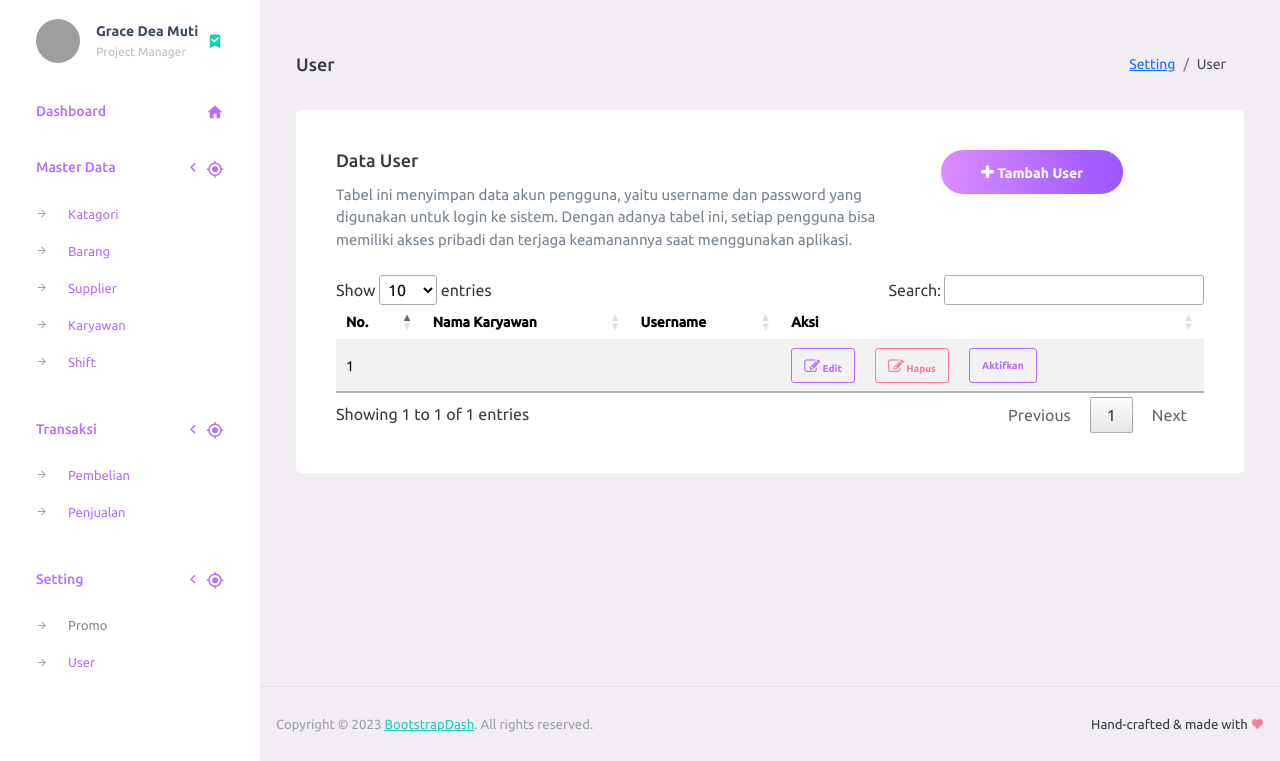
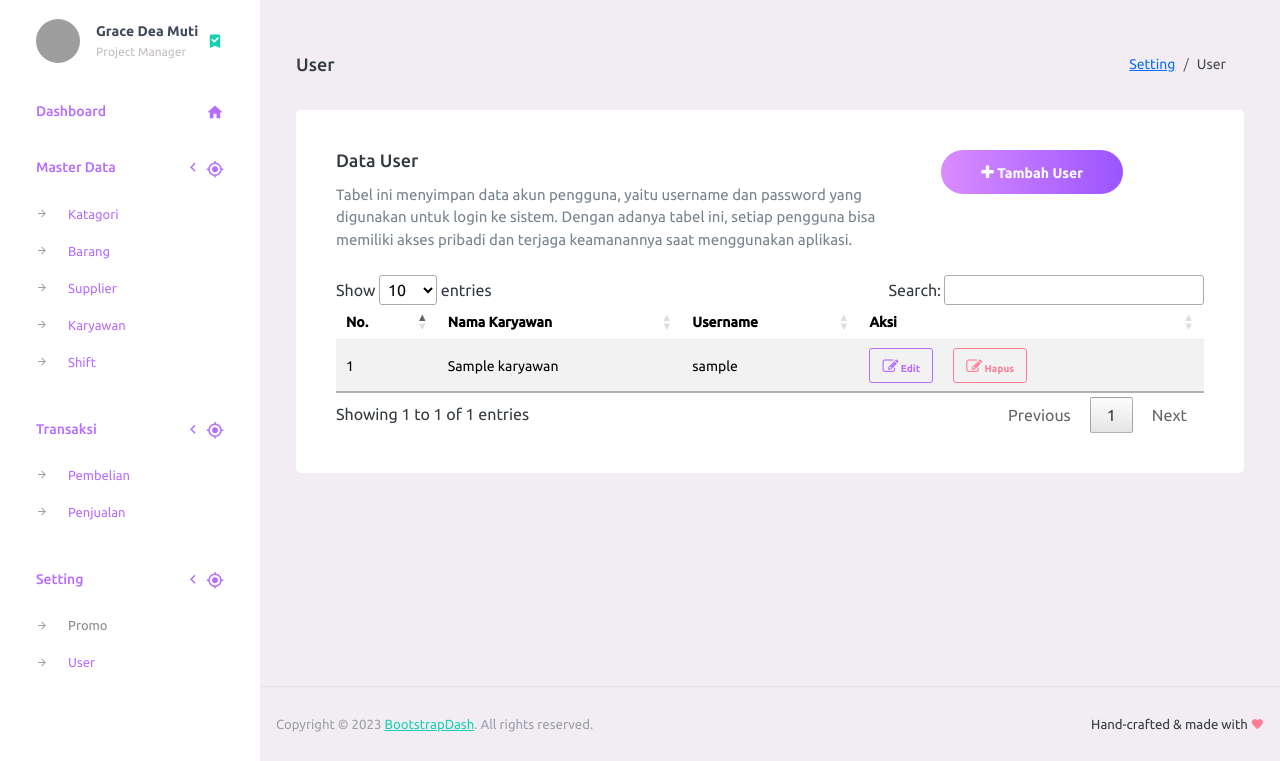
Before and after one commit to gracelaulina/minimarket, a PHP site: page /pages/user/index.php in a window 1280 px wide. Shown: the part 71-832 px from the top of the page. Run offline with PHP 8.4, Linux system fonts and the light colour scheme; tables that the repository leaves empty or names only in its code hold one stand-in row (values such as "Sample post"); data that the repository does not hold is empty; some libraries are stand-ins or nearby versions; grey boxes are pictures that could not be loaded.

Commit message:
CRUD USER

```diff
--- a/pages/user/index.php
+++ b/pages/user/index.php
@@ -80,27 +80,17 @@
                                         </thead>
                                         <tbody>
                                             <?php
-                                            $result = mysqli_query($mysqli, "SELECT * FROM kategori");
+                                            $result = mysqli_query($mysqli, "SELECT u.*, k.Nama AS nama_karyawan  FROM user u LEFT JOIN karyawan k ON u.ID_Karyawan = k.ID_Karyawan");
                                             $no = 1;
-                                            while ($kategori = mysqli_fetch_array($result)) {
+                                            while ($user = mysqli_fetch_array($result)) {
                                                 echo "<tr>";
                                                 echo "<td>" . $no++ . "</td>";
-                                                echo "<td>" . $kategori['Nama_Kategori'] . "</td>";
+                                                echo "<td>" . $user['nama_karyawan'] . "</td>";
+                                                echo "<td>" . $user['username'] . "</td>";
+
                                                 echo "<td>";
-                                                if ($kategori['Status'] == 'Aktif') {
-                                                    echo "<label class='badge badge-success'>" . $kategori['Status'] . "</label>";
-                                                } else {
-                                                    echo "<label class='badge badge-danger'>" . $kategori['Status'] . "</label>";
-                                                }
-                                                echo "</td>";
-                                                echo "<td>";
-                                                if ($kategori['Status'] == 'Aktif') {
-                                                    echo "<button class='btn btn-xs btn-outline-primary btn-fw padding-button' onclick='unpost(" . $kategori['ID_Kategori'] . ")'>Non-Aktifkan</button>";
-                                                } else {
-                                                    echo "<button class='btn btn-xs btn-outline-primary btn-fw padding-button' onclick='editData(" . $kategori['ID_Kategori'] . ")'><i class='fa fa-edit'></i> Edit</button>";
-                                                    echo "<button class='btn btn-xs btn-outline-danger btn-fw padding-button' onclick='hapus_data(" . $kategori['ID_Kategori'] . ")' ><i class='fa fa-edit'></i> Hapus</button>";
-                                                    echo "<button class='btn btn-xs btn-outline-primary btn-fw padding-button' onclick='posting(" . $kategori['ID_Kategori'] . ")'>Aktifkan</button>";
-                                                }
+                                                echo "<button class='btn btn-xs btn-outline-primary btn-fw padding-button' onclick='editData(" . $user['ID_Karyawan'] . ")'><i class='fa fa-edit'></i> Edit</button>";
+                                                echo "<button class='btn btn-xs btn-outline-danger btn-fw padding-button' onclick='hapus_data(" . $user['ID_Karyawan'] . ")' ><i class='fa fa-edit'></i> Hapus</button>";
                                                 echo "</td>";
                                             }
                                             ?>
@@ -116,7 +106,7 @@
                     <div class="modal-dialog modal-dialog-scrollable" role="document">
                         <div class="modal-content">
                             <div class="modal-header">
-                                <h5 class="modal-title" id="exampleModalScrollableTitle">Tambah Kategori</h5>
+                                <h5 class="modal-title" id="exampleModalScrollableTitle">Tambah User</h5>
                                 <button type="button" class="close" data-dismiss="modal" aria-label="Close" onclick="close_modal()">
                                     <span aria-hidden="true">&times;</span>
                                 </button>
@@ -125,10 +115,31 @@
                             <form method="post" target="_self" name="formku" id="formku" class="eventInsForm">
                                 <div class="modal-body">
                                     <div class="form-group">
-                                        <label for="kategori-nama">Nama Kategori</label>
-                                        <input type="hidden" name="kategori-id" id="kategori-id">
-                                        <input type="text" class="form-control" id="kategori-nama" name="kategori-nama" placeholder="Masukkan nama kategori">
-                                        <div class="invalid-feedback kategori-nama-ada inv-kategori-nama">
+                                        <label for="ID_Karyawan">Nama User</label>
+                                        <select name="ID_Karyawan" id="ID_Karyawan" class="form-control">
+                                            <option value="">Pilih Karyawan</option>
+                                            <?php
+                                            $query_karyawan = mysqli_query($mysqli, "SELECT * FROM karyawan");
+                                            while ($karyawan = mysqli_fetch_array($query_karyawan)) {
+                                                echo "<option value=" . $karyawan['ID_Karyawan'] . ">" . $karyawan['Nama'] . "</option>";
+                                            }
+                                            ?>
+                                        </select>
+                                        <div class="invalid-feedback ID_Karyawan-ada inv-ID_Karyawan">
+                                            &nbsp;
+                                        </div>
+                                    </div>
+                                    <div class="form-group">
+                                        <label for="username">Username</label>
+                                        <input type="text" name="username" id="username" class="form-control" placeholder="Masukan username">
+                                        <div class="invalid-feedback username-ada inv-username">
+                                            &nbsp;
+                                        </div>
+                                    </div>
+                                    <div class="form-group">
+                                        <label for="password">Password</label>
+                                        <input type="password" name="password" id="password" class="form-control" placeholder="Masukan password">
+                                        <div class="invalid-feedback password-ada inv-password">
                                             &nbsp;
                                         </div>
                                     </div>
@@ -176,46 +187,66 @@
         }
 
         function tambahData() {
-            $('#kategori-id').val('');
-            $('#kategori-nama').val('');
+            $('#ID_Karyawan').val('');
+            $('#username').val('');
+            $('#password').val('');
             dsState = "Input";
 
-            $("#exampleModalScrollableTitle").text('Tambah Kategori');
+            $("#exampleModalScrollableTitle").text('Tambah User');
             $("#exampleModalScrollable").modal('show');
         }
 
-        function editData(id_kategori) {
+        function editData(ID_Karyawan) {
             dsState = "Edit";
             $.ajax({
                 type: "POST",
-                url: "<?= $base_url ?>pages/kategori/proses.php",
+                url: "<?= $base_url ?>pages/user/proses.php",
                 data: {
-                    id_kategori: id_kategori,
+                    ID_Karyawan: ID_Karyawan,
                     action: 'edit'
                 },
                 dataType: "json",
                 success: function(result) {
-                    $('#kategori-nama').val(result.Nama_Kategori);
-                    $('#kategori-id').val(result.ID_Kategori);
-
-                    $("#exampleModalScrollableTitle").text('Edit Kategori');
+                    $('#ID_Karyawan').val(result.ID_Karyawan);
+                    $('#username').val(result.username);
+                    $('#password').val(result.password);
+                    $("#exampleModalScrollableTitle").text('Edit User');
                     $("#exampleModalScrollable").modal('show');
                 },
                 error: function(xhr, status, error) {
-                    console.error("Gagal mengambil data kategori:", error);
+                    console.error("Gagal mengambil data user:", error);
                     alert("Gagal mengambil data kategori.");
                 }
             });
         }
 
         function simpandata() {
-            const nama = $.trim($("#kategori-nama").val());
+            const ID_Karyawan = $.trim($("#ID_Karyawan").val());
+            const username = $.trim($("#username").val());
+            const password = $.trim($("#password").val());
 
-            if (nama === "") {
-                $(".inv-kategori-nama").html("Nama tidak boleh kosong!");
-                $('#kategori-nama').addClass('is-invalid');
+
+            if (ID_Karyawan === "") {
+                $(".inv-ID_Karyawan").html("Karyawan tidak boleh kosong!");
+                $('#ID_Karyawan').addClass('is-invalid');
                 setTimeout(() => {
-                    $('.inv-kategori-nama').hide(300);
+                    $('.inv-ID_Karyawan').hide(300);
+                }, 3000);
+                return;
+            }
+            if (username === "") {
+                $(".inv-username").html("username tidak boleh kosong!");
+                $('#username').addClass('is-invalid');
+                setTimeout(() => {
+                    $('.inv-username').hide(300);
+                }, 3000);
+                return;
+            }
+            if (password === "") {
+                $(".inv-password").html("password tidak boleh kosong!");
+                $('#password').addClass('is-invalid');
+                setTimeout(() => {
+                    $('.inv-password').hide(300);
                 }, 3000);
                 return;
             }
@@ -223,23 +254,25 @@
             if (dsState === "Input") {
                 $.ajax({
                     type: "POST",
-                    url: "<?= $base_url ?>pages/kategori/proses.php",
+                    url: "<?= $base_url ?>pages/user/proses.php",
                     data: {
-                        nama_kategori: nama,
-                        action: "cek_kategori"
+                        ID_Karyawan: ID_Karyawan,
+                        action: "cek_user"
                     },
                     success: function(result) {
                         if (result === "ADA") {
-                            $('.kategori-nama-ada').html("Nama kategori sudah tersedia!");
-                            $('.kategori-nama-ada').show();
+                            $('.ID_Karyawan-ada').html("Karyawan sudah punya akses!");
+                            $('.ID_Karyawan-ada').show();
                         } else {
-                            $('.kategori-nama-ada').hide();
+                            $('.ID_Karyawan-ada').hide();
                             // ajax simpan data
                             $.ajax({
                                 type: "POST",
-                                url: "<?= $base_url ?>pages/kategori/proses.php",
+                                url: "<?= $base_url ?>pages/user/proses.php",
                                 data: {
-                                    nama_kategori: nama,
+                                    ID_Karyawan: ID_Karyawan,
+                                    username: username,
+                                    password: password,
                                     action: "tambah_data"
                                 },
                                 dataType: "json",
@@ -278,10 +311,11 @@
                 // ajax edit data
                 $.ajax({
                     type: "POST",
-                    url: "<?= $base_url ?>pages/kategori/proses.php",
+                    url: "<?= $base_url ?>pages/user/proses.php",
                     data: {
-                        nama_kategori: nama,
-                        id_kategori: $("#kategori-id").val(),
+                        ID_Karyawan: ID_Karyawan,
+                        username: username,
+                        password: password,
                         action: "edit_data"
                     },
                     dataType: "json",
@@ -316,10 +350,11 @@
             }
         }
 
-        function hapus_data(id_kategori) {
+
+        function hapus_data(ID_Karyawan) {
             Swal.fire({
                 title: 'Are you sure?',
-                text: "Apakah Kategori mau Dihapus?",
+                text: "Apakah User mau Dihapus?",
                 icon: 'warning',
                 showCancelButton: true,
                 confirmButtonColor: '#3085d6',
@@ -329,9 +364,9 @@
                 if (result.isConfirmed) {
                     $.ajax({
                         type: "POST",
-                        url: "<?= $base_url ?>pages/kategori/proses.php",
+                        url: "<?= $base_url ?>pages/user/proses.php",
                         data: {
-                            id_kategori: id_kategori,
+                            ID_Karyawan: ID_Karyawan,
                             action: "hapus_data"
                         },
                         dataType: "json",
@@ -358,107 +393,7 @@
                             Swal.fire({
                                 icon: 'error',
                                 title: 'Gagal',
-                                text: 'Maaf, kategori ini tidak bisa dihapus karena telah dipakai dalam transaksi.',
-                            });
-                        }
-                    });
-                }
-            });
-        }
-
-        function unpost(id_kategori) {
-            Swal.fire({
-                title: 'Are you sure?',
-                text: "Apakah Kategori mau di Non-Aktifkan?",
-                icon: 'warning',
-                showCancelButton: true,
-                confirmButtonColor: '#3085d6',
-                cancelButtonColor: '#d33',
-                confirmButtonText: 'Ya, Non-Aktifkan!'
-            }).then((result) => {
-                if (result.isConfirmed) {
-                    $.ajax({
-                        type: "POST",
-                        url: "<?= $base_url ?>pages/kategori/proses.php",
-                        data: {
-                            id_kategori: id_kategori,
-                            action: "unpost"
-                        },
-                        dataType: "json",
-                        success: function(response) {
-                            if (response.success) {
-                                Swal.fire({
-                                    icon: 'success',
-                                    title: 'Berhasil',
-                                    text: response.success,
-                                    timer: 2000,
-                                    showConfirmButton: false
-                                }).then(() => {
-                                    location.reload();
-                                });
-                            } else {
-                                Swal.fire({
-                                    icon: 'error',
-                                    title: 'Gagal',
-                                    text: response.error || "Terjadi kesalahan.",
-                                });
-                            }
-                        },
-                        error: function() {
-                            Swal.fire({
-                                icon: 'error',
-                                title: 'Gagal',
-                                text: 'Maaf, produk ini tidak bisa di Non-Aktifkan.',
-                            });
-                        }
-                    });
-                }
-            });
-        }
-
-        function posting(id_kategori) {
-            Swal.fire({
-                title: 'Are you sure?',
-                text: "Apakah Kategori mau di Aktifkan?",
-                icon: 'warning',
-                showCancelButton: true,
-                confirmButtonColor: '#3085d6',
-                cancelButtonColor: '#d33',
-                confirmButtonText: 'Ya, Aktifkan!'
-            }).then((result) => {
-                if (result.isConfirmed) {
-                    $.ajax({
-                        type: "POST",
-                        url: "<?= $base_url ?>pages/kategori/proses.php",
-                        data: {
-                            id_kategori: id_kategori,
-                            action: "posting"
-                        },
-                        dataType: "json",
-                        success: function(response) {
-                            if (response.success) {
-                                Swal.fire({
-                                    icon: 'success',
-                                    title: 'Berhasil',
-                                    text: response.success,
-                                    timer: 2000,
-                                    showConfirmButton: false
-                                }).then(() => {
-                                    location.reload();
-                                });
-                            } else {
-                                Swal.fire({
-                                    icon: 'error',
-                                    title: 'Gagal',
-                                    text: response.error || "Terjadi kesalahan.",
-                                });
-                            }
-                        },
-                        error: function() {
-                            Swal.fire({
-                                icon: 'error',
-                                title: 'Gagal',
-                                text: 'Maaf, produk ini tidak bisa di Aktifkan.',
+                                text: 'Maaf, user ini tidak bisa dihapus karena telah terlibat dalam transaksi.',
                             });
                         }
                     });
```
Also changed, not shown: pages/user/proses.php (+8 -9 lines).
